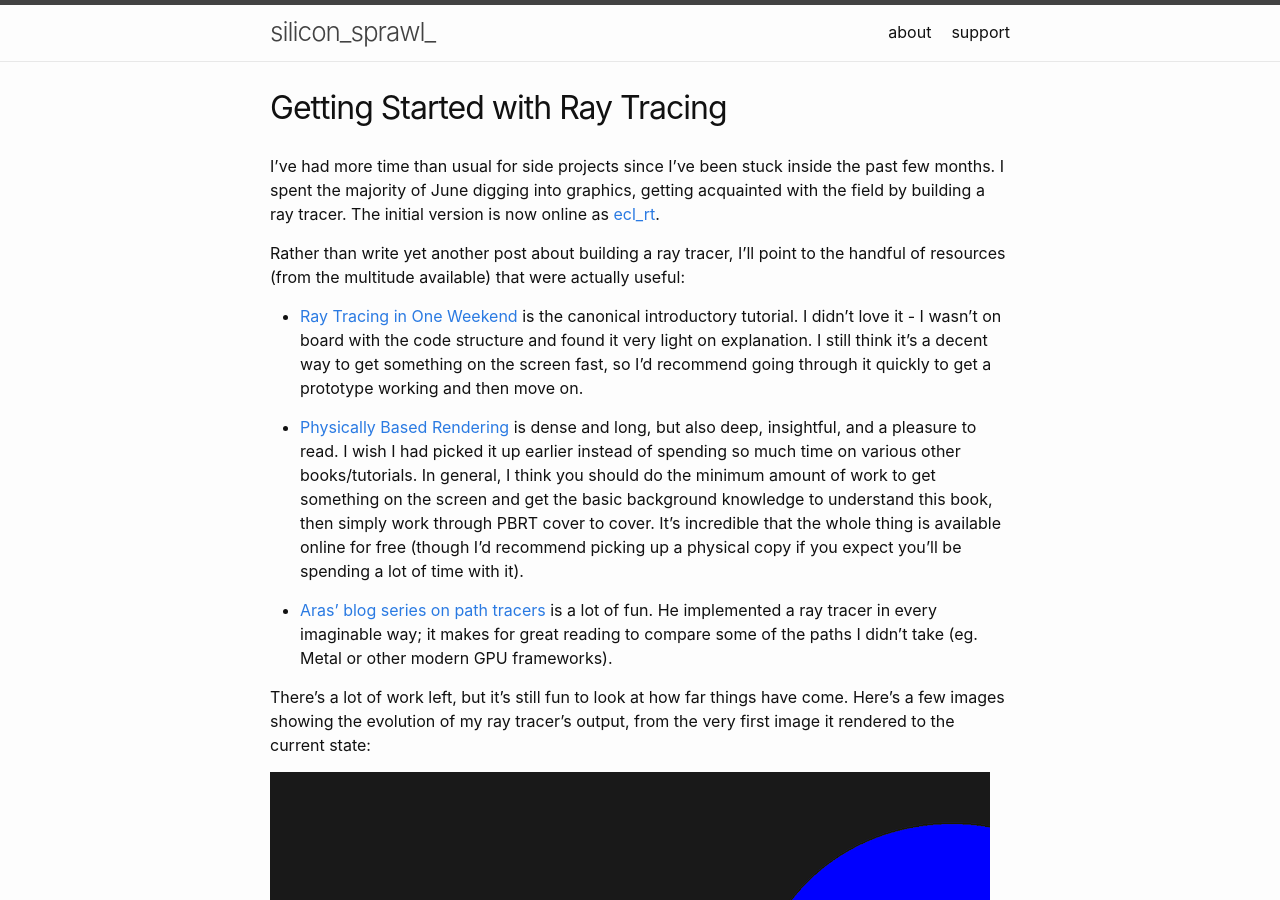
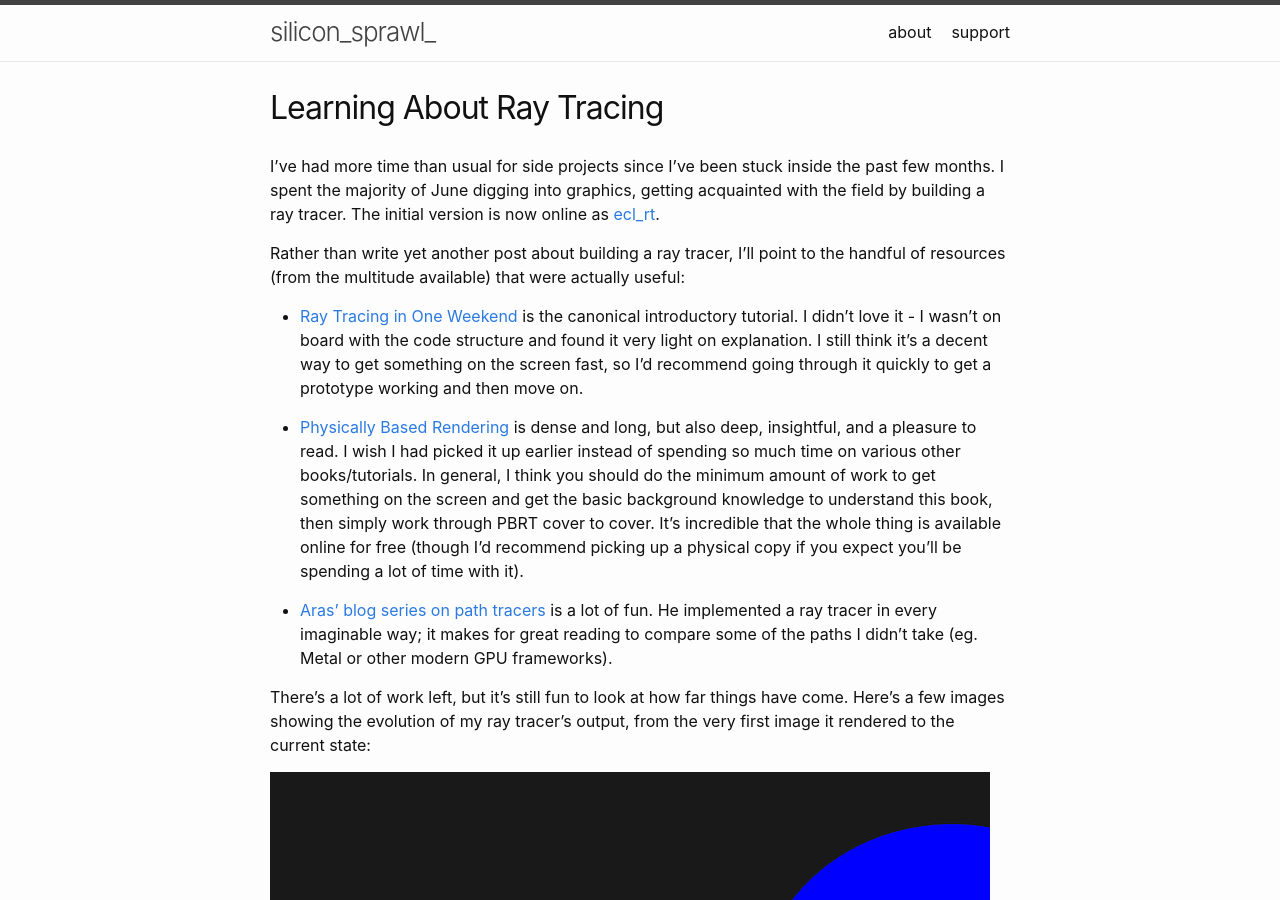
Before and after one commit to elindsey/elindsey.github.io, a Jekyll site: the page built from _posts/2020-08-02-ray-tracers.md, in a window 1280 px wide and 900 px high. Built offline with Jekyll 4.4.1, drawn with Linux system fonts in a browser that asks for light colours.

Commit message:
retitle post

```diff
--- a/_posts/2020-08-02-ray-tracers.md
+++ b/_posts/2020-08-02-ray-tracers.md
@@ -1,6 +1,6 @@
 ---
 layout: post
-title: "Getting Started with Ray Tracing"
+title: "Learning About Ray Tracing"
 ---
 
 I've had more time than usual for side projects since I've been stuck inside
```
